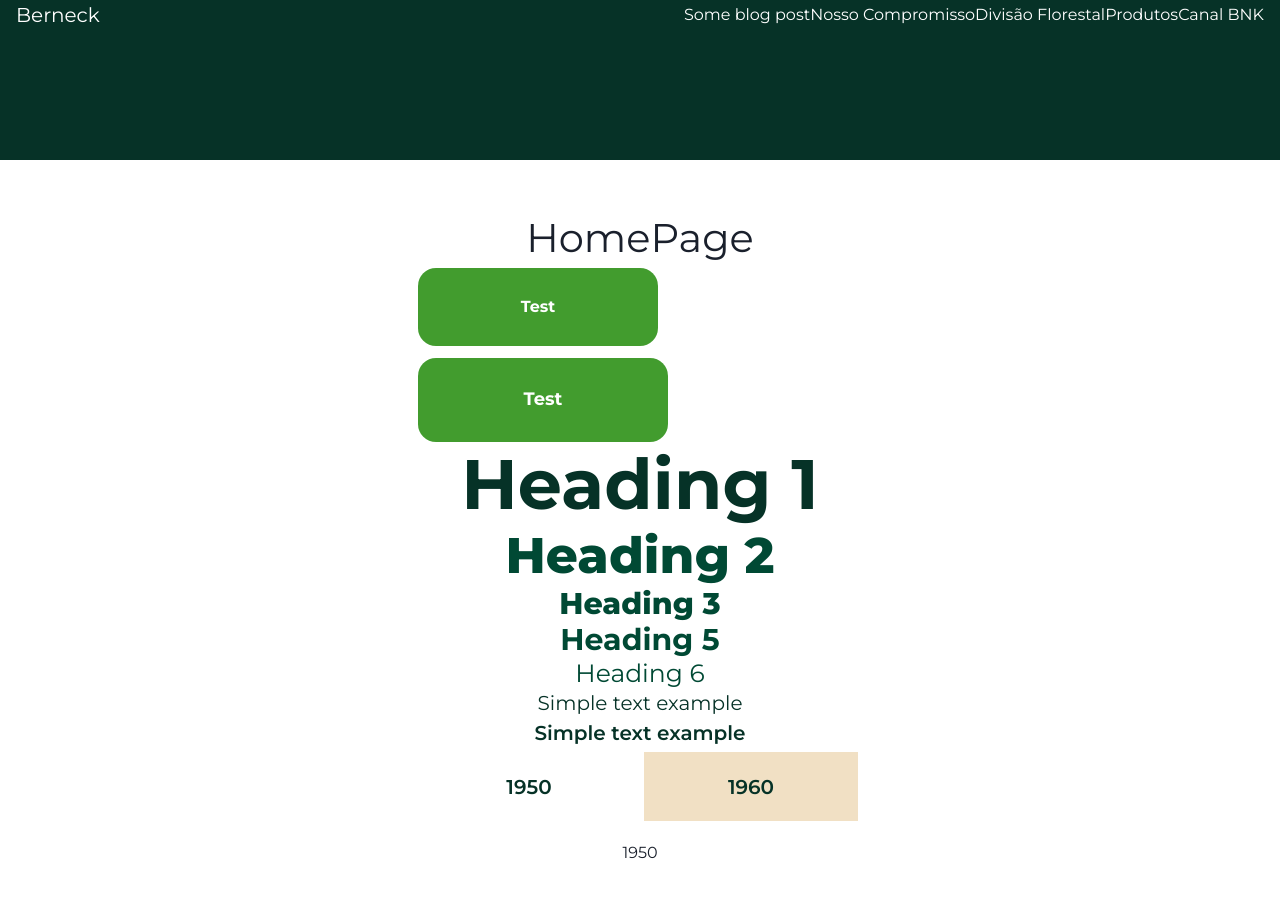
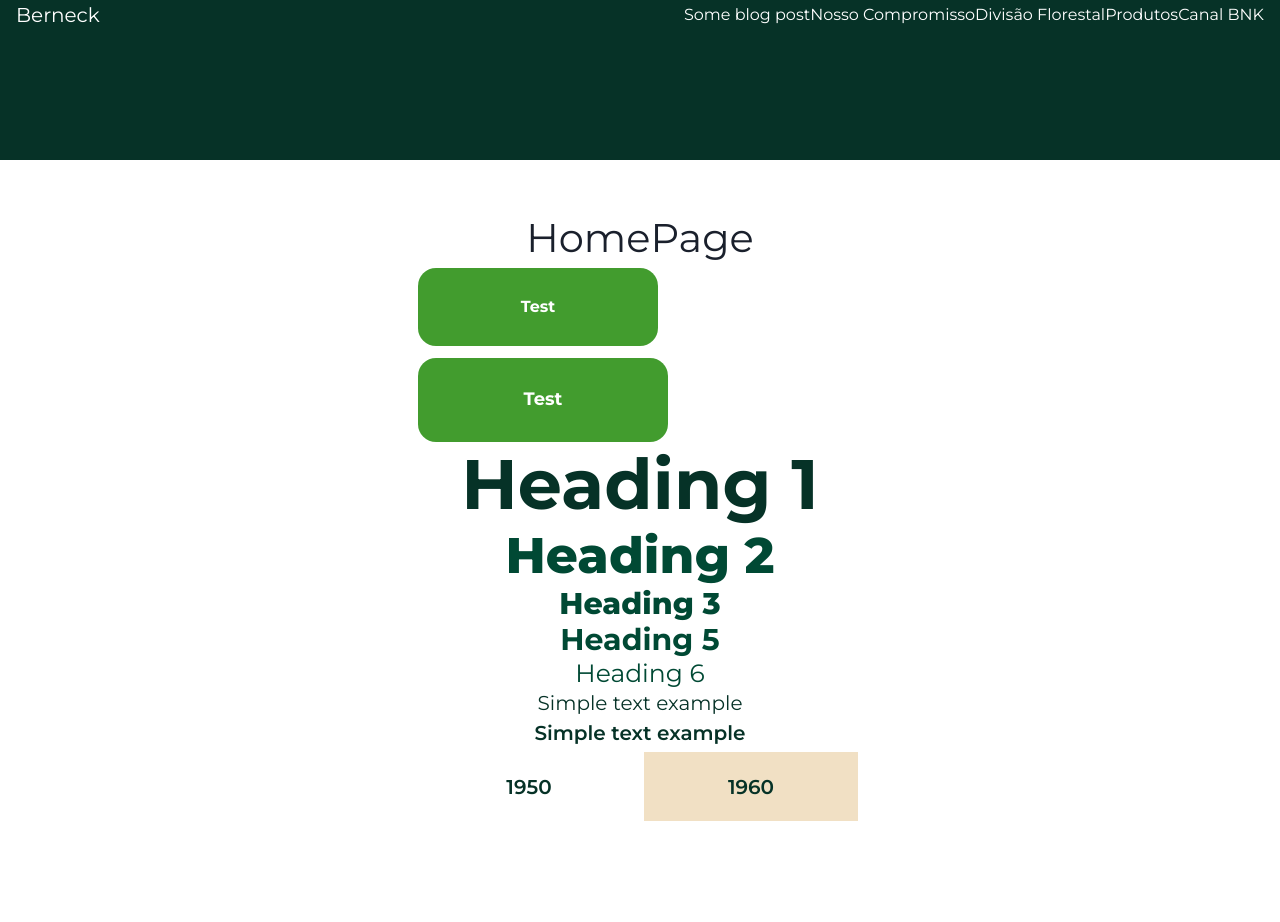
Before and after one commit to amorim-marcos/site-frontend, a Next.js app: page / in a window 1280 px wide. Shown: the top 922 px of the page. Built offline with nearby package versions, Linux system fonts and the light colour scheme.

Commit message:
add some basic box styling to trajectory carousel panel

```diff
--- a/src/components/TrajectoryCarousel/TrajectoryCarousel.tsx
+++ b/src/components/TrajectoryCarousel/TrajectoryCarousel.tsx
@@ -44,7 +44,7 @@ export const TrajectoryCarousel = ({ tabs }: Props) => {
         {listTabNames(tabNames)}
       </TabList>
 
-      <TabPanels>
+      <TabPanels >
         {listTabContents(tabs)}
       </TabPanels>
     </Tabs>
--- a/src/components/TrajectoryCarouselPanel/TrajectoryCarouselPanel.tsx
+++ b/src/components/TrajectoryCarouselPanel/TrajectoryCarouselPanel.tsx
@@ -1,7 +1,13 @@
-import { TabPanel } from "@chakra-ui/react"
+import { Box } from "@chakra-ui/react"
 
 export const TrajectoryCarouselPanel = ({ tabData }) => (
-  <>
+  <Box
+    background="#FFFFFF"
+    mt="40px"
+    pt="38px"
+    pr="157px"
+    pl="157px"
+  >
     {tabData.name}
-  </>
+  </Box>
 )
```
